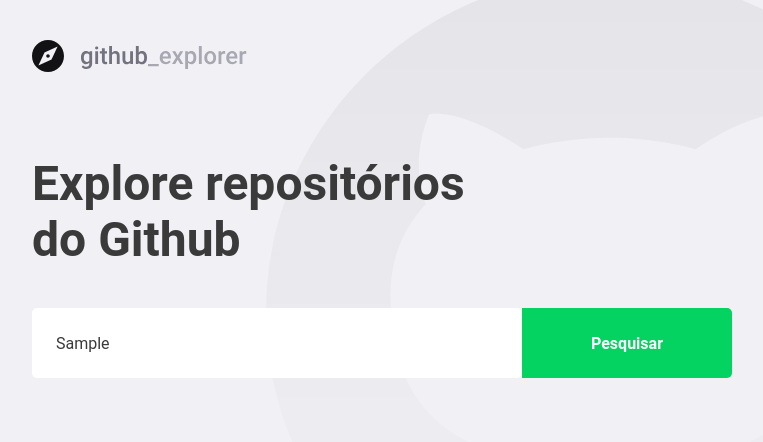
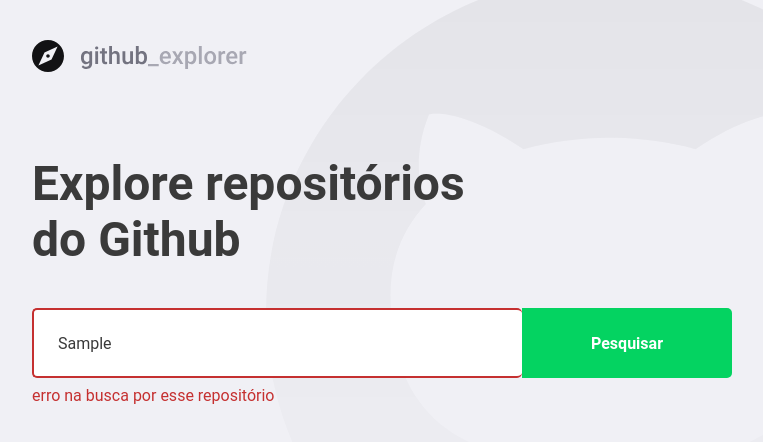
Before and after one commit to assoares383/github-explorer, a React (Create React App) app: page / in a window 1280 px wide. Both pictures are taken after typing "Sample" into the empty fields and a click on the button "Pesquisar". Shown: the top 442 px of the page, without its empty margins (148-911 px from the left). Built offline with nearby package versions, Linux system fonts and the light colour scheme; no server answers; the HTML template or start-up script is replaced by a standard one.

Commit message:
dealing with errors

```diff
--- a/src/pages/Dashboard/index.tsx
+++ b/src/pages/Dashboard/index.tsx
@@ -5,7 +5,7 @@
 
 import logoImg from '../../assets/images/github-explorer.svg';
 
-import { Title, Form, Repositories } from './styles';
+import { Title, Error, Form, Repositories } from './styles';
 
 interface Repository {
   full_name: string;
@@ -18,6 +18,7 @@
 
 const Dashboard: React.FC = () => {
   const [newRepo, setNewRepo] = useState('');
+  const [inputError, setInputError] = useState('');
   const [repositories, setRepositories] = useState<Repository[]>([]);
 
   async function handleAddRepository(
@@ -25,11 +26,21 @@
   ): Promise<void> {
     event.preventDefault();
 
-    const response = await api.get<Repository>(`repos/${newRepo}`);
-    const repository = response.data;
+    if (!newRepo) {
+      setInputError('Digite o autor/nome do repositório');
+      return;
+    }
 
-    setRepositories([...repositories, repository]);
-    setNewRepo('');
+    try {
+      const response = await api.get<Repository>(`repos/${newRepo}`);
+      const repository = response.data;
+
+      setRepositories([...repositories, repository]);
+      setNewRepo('');
+      setInputError('');
+    } catch (err) {
+      setInputError('erro na busca por esse repositório');
+    }
   }
 
   return (
@@ -37,7 +48,7 @@
       <img src={logoImg} alt="Github Explorer" />
       <Title>Explore repositórios do Github</Title>
 
-      <Form onSubmit={handleAddRepository}>
+      <Form hasError={!!inputError} onSubmit={handleAddRepository}>
         <input
           value={newRepo}
           onChange={e => setNewRepo(e.target.value)}
@@ -45,6 +56,8 @@
         />
         <button type="submit">Pesquisar</button>
       </Form>
+
+      {inputError && <Error>{inputError}</Error>}
 
       <Repositories>
         {repositories.map(repository => (
--- a/src/pages/Dashboard/styles.ts
+++ b/src/pages/Dashboard/styles.ts
@@ -1,5 +1,9 @@
-import styled from 'styled-components';
+import styled, { css } from 'styled-components';
 import { shade } from 'polished';
+
+interface FormProps {
+  hasError: boolean;
+}
 
 export const Title = styled.h1`
   font-size: 48px;
@@ -10,7 +14,7 @@
   margin-top: 80px;
 `;
 
-export const Form = styled.form`
+export const Form = styled.form<FormProps>`
   margin-top: 40px;
   max-width: 700px;
 
@@ -23,6 +27,14 @@
     border: 0;
     border-radius: 5px;
     color: #3a3a3a;
+    border: 2px solid #ffffff;
+    border-right: 0;
+
+    ${props =>
+      props.hasError &&
+      css`
+        border-color: #c53030;
+      `}
 
     &::placeholder {
       color: #a8a8b3;
@@ -43,6 +55,12 @@
       background: ${shade(0.2, '#04d361')};
     }
   }
+`;
+
+export const Error = styled.span`
+  display: block;
+  color: #c53030;
+  margin-top: 8px;
 `;
 
 export const Repositories = styled.div`
```
Also changed, not shown: .eslintrc.json, 1 other file (tests, documents, lock files or other folders).
